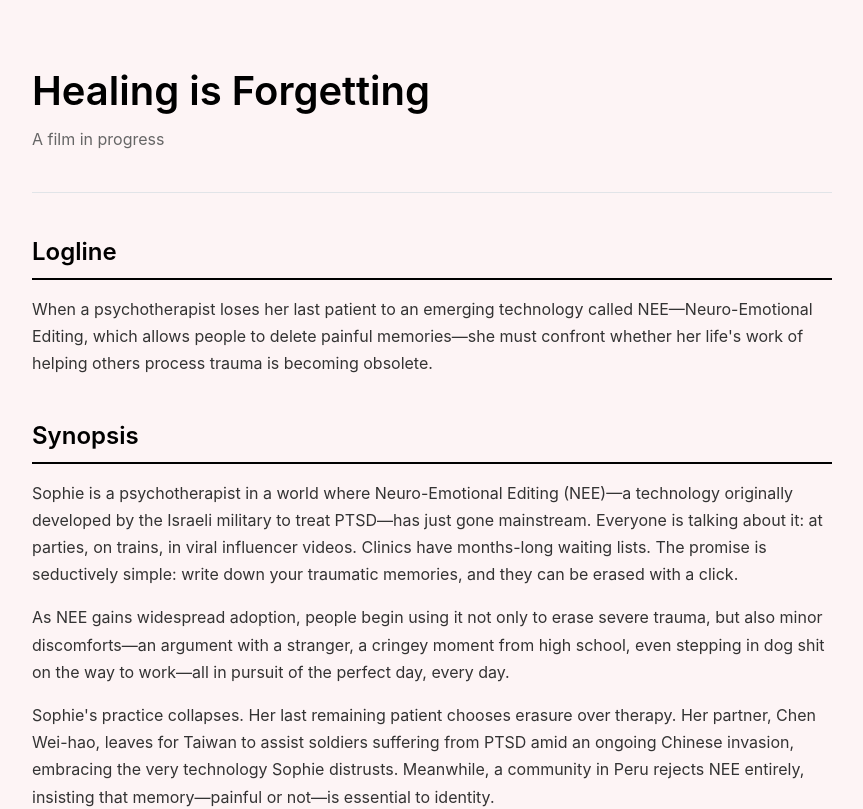
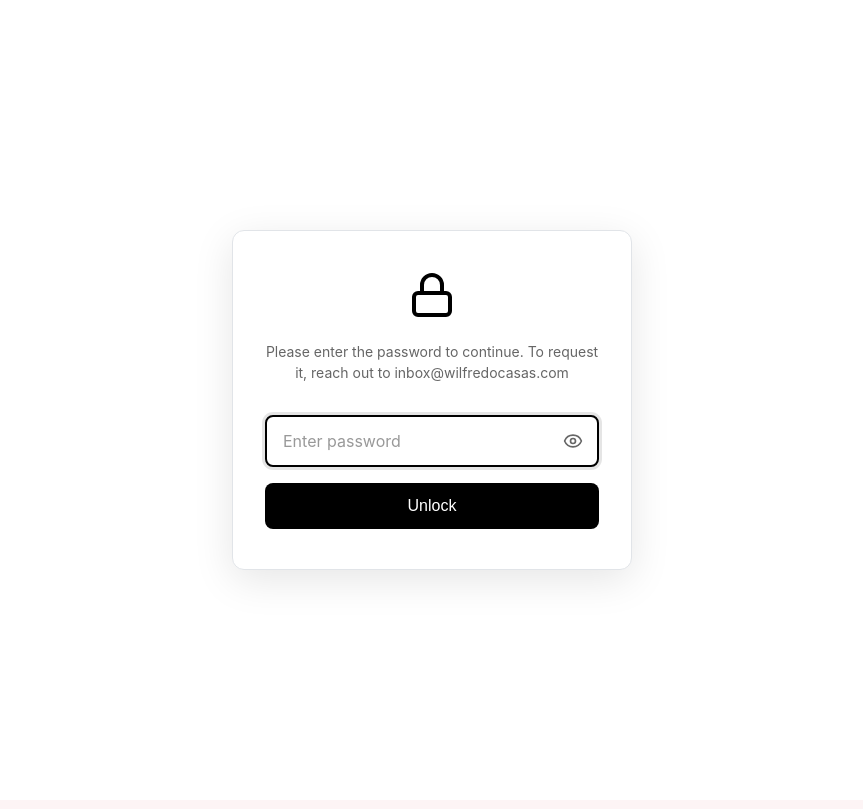
Before and after one commit to Wilfredoo/personal3.0, a React (Create React App) app: page /healingisforgetting in a window 1280 px wide. Shown: the top 809 px of the page, without its empty margins (208-1071 px from the left). Built offline with nearby package versions, Linux system fonts and the light colour scheme; a web font is replaced by a local one.

Commit message:
password

```diff
--- a/src/components/HealingIsForgetting/HealingIsForgetting.js
+++ b/src/components/HealingIsForgetting/HealingIsForgetting.js
@@ -1,5 +1,6 @@
 // HealingIsForgetting.jsx
-import { Mail } from 'lucide-react';
+import { useState } from 'react';
+import { Mail, Lock, Eye, EyeOff } from 'lucide-react';
 import {
   Container,
   Header,
@@ -17,10 +18,82 @@ import {
   ContactButton,
   Footer,
   IdeaBoardImage,
-  ImageCaption
+  ImageCaption,
+  PasswordOverlay,
+  PasswordContainer,
+  PasswordCard,
+  PasswordDescription,
+  PasswordForm,
+  PasswordInputWrapper,
+  PasswordInput,
+  TogglePasswordButton,
+  SubmitButton,
+  ErrorMessage
 } from './Styles';
 
 export default function HealingIsForgetting() {
+  const [isAuthenticated, setIsAuthenticated] = useState(false);
+  const [password, setPassword] = useState('');
+  const [showPassword, setShowPassword] = useState(false);
+  const [error, setError] = useState('');
+
+  const correctPassword = 'healing2026'; // You can change this password
+
+  const handleSubmit = (e) => {
+    e.preventDefault();
+    if (password === correctPassword) {
+      setIsAuthenticated(true);
+      setError('');
+    } else {
+      setError('Incorrect password. Please try again.');
+      setPassword('');
+    }
+  };
+
+  const handleKeyPress = (e) => {
+    if (e.key === 'Enter') {
+      handleSubmit(e);
+    }
+  };
+
+  if (!isAuthenticated) {
+    return (
+      <Container>
+        <PasswordOverlay>
+          <PasswordContainer>
+            <PasswordCard>
+              <Lock size={48} color="#000" />
+              <PasswordDescription>
+                Please enter the password to continue. To request it, reach out to inbox@wilfredocasas.com
+              </PasswordDescription>
+              <PasswordForm onSubmit={handleSubmit}>
+                <PasswordInputWrapper>
+                  <PasswordInput
+                    type={showPassword ? 'text' : 'password'}
+                    value={password}
+                    onChange={(e) => setPassword(e.target.value)}
+                    onKeyPress={handleKeyPress}
+                    placeholder="Enter password"
+                    autoFocus
+                  />
+                  <TogglePasswordButton
+                    type="button"
+                    onClick={() => setShowPassword(!showPassword)}
+                  >
+                    {showPassword ? <EyeOff size={20} /> : <Eye size={20} />}
+                  </TogglePasswordButton>
+                </PasswordInputWrapper>
+                <SubmitButton type="submit">
+                  Unlock
+                </SubmitButton>
+              </PasswordForm>
+              {error && <ErrorMessage>{error}</ErrorMessage>}
+            </PasswordCard>
+          </PasswordContainer>
+        </PasswordOverlay>
+      </Container>
+    );
+  }
 
   return (
     <Container>
--- a/src/components/HealingIsForgetting/Styles.js
+++ b/src/components/HealingIsForgetting/Styles.js
@@ -366,3 +366,175 @@ export const ImageCaption = styled.p`
     margin-top: 6px;
   }
 `;
+
+// Password Protection Styles
+export const PasswordOverlay = styled.div`
+  position: fixed;
+  top: 0;
+  left: 0;
+  right: 0;
+  bottom: 0;
+  background: rgba(255, 255, 255, 0.95);
+  display: flex;
+  align-items: center;
+  justify-content: center;
+  min-height: 100vh;
+  backdrop-filter: blur(10px);
+  z-index: 1000;
+`;
+
+export const PasswordContainer = styled.div`
+  width: 100%;
+  max-width: 400px;
+  padding: 20px;
+`;
+
+export const PasswordCard = styled.div`
+  background: white;
+  border-radius: 12px;
+  padding: 40px 32px;
+  box-shadow: 0 10px 40px rgba(0, 0, 0, 0.1);
+  border: 1px solid #e1e4e8;
+  text-align: center;
+
+  @media (max-width: 480px) {
+    padding: 32px 24px;
+    margin: 0 16px;
+  }
+`;
+
+export const PasswordTitle = styled.h2`
+  font-size: 1.5rem;
+  font-weight: 600;
+  color: #000;
+  margin: 24px 0 16px 0;
+
+  @media (max-width: 480px) {
+    font-size: 1.25rem;
+  }
+`;
+
+export const PasswordDescription = styled.p`
+  color: #666;
+  font-size: 14px;
+  line-height: 1.5;
+  margin-bottom: 32px;
+
+  @media (max-width: 480px) {
+    font-size: 13px;
+    margin-bottom: 24px;
+  }
+`;
+
+export const PasswordForm = styled.form`
+  display: flex;
+  flex-direction: column;
+  gap: 16px;
+`;
+
+export const PasswordInputWrapper = styled.div`
+  position: relative;
+  display: flex;
+  align-items: center;
+`;
+
+export const PasswordInput = styled.input`
+  width: 100%;
+  padding: 14px 48px 14px 16px;
+  border: 2px solid #e1e4e8;
+  border-radius: 8px;
+  font-size: 16px;
+  font-family: -apple-system, BlinkMacSystemFont, 'Segoe UI', Roboto, sans-serif;
+  transition: border-color 0.2s, box-shadow 0.2s;
+  outline: none;
+
+  &:focus {
+    border-color: #000;
+    box-shadow: 0 0 0 3px rgba(0, 0, 0, 0.1);
+  }
+
+  &::placeholder {
+    color: #999;
+  }
+
+  @media (max-width: 480px) {
+    padding: 12px 44px 12px 14px;
+    font-size: 15px;
+  }
+`;
+
+export const TogglePasswordButton = styled.button`
+  position: absolute;
+  right: 12px;
+  background: none;
+  border: none;
+  cursor: pointer;
+  padding: 4px;
+  display: flex;
+  align-items: center;
+  justify-content: center;
+  color: #666;
+  transition: color 0.2s;
+  -webkit-tap-highlight-color: transparent;
+
+  &:hover {
+    color: #000;
+  }
+
+  &:active {
+    transform: scale(0.95);
+  }
+`;
+
+export const SubmitButton = styled.button`
+  width: 100%;
+  padding: 14px 24px;
+  background: #000;
+  color: white;
+  border: none;
+  border-radius: 8px;
+  font-size: 16px;
+  font-weight: 500;
+  cursor: pointer;
+  transition: background-color 0.2s, transform 0.1s;
+  -webkit-tap-highlight-color: transparent;
+
+  &:hover {
+    background-color: #333;
+  }
+
+  &:active {
+    background-color: #1a1a1a;
+    transform: scale(0.98);
+  }
+
+  &:disabled {
+    background-color: #ccc;
+    cursor: not-allowed;
+    transform: none;
+  }
+
+  @media (max-width: 480px) {
+    padding: 12px 20px;
+    font-size: 15px;
+  }
+`;
+
+export const ErrorMessage = styled.p`
+  color: #d32f2f;
+  font-size: 14px;
+  margin-top: 8px;
+  text-align: center;
+  animation: fadeIn 0.3s ease-in;
+
+  @keyframes fadeIn {
+    from {
+      opacity: 0;
+      transform: translateY(-4px);
+    }
+    to {
+      opacity: 1;
+      transform: translateY(0);
+    }
+  }
+`;
```
